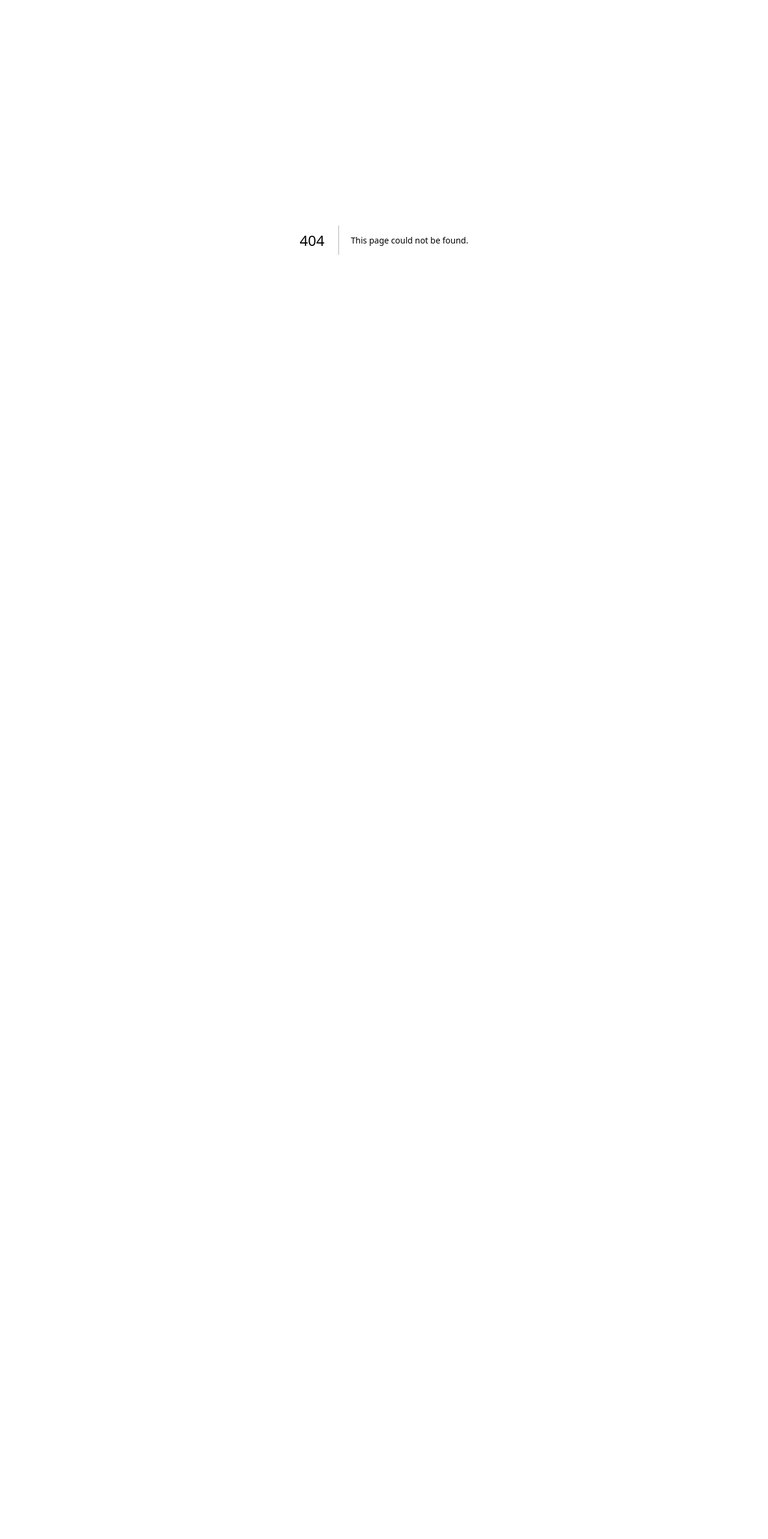
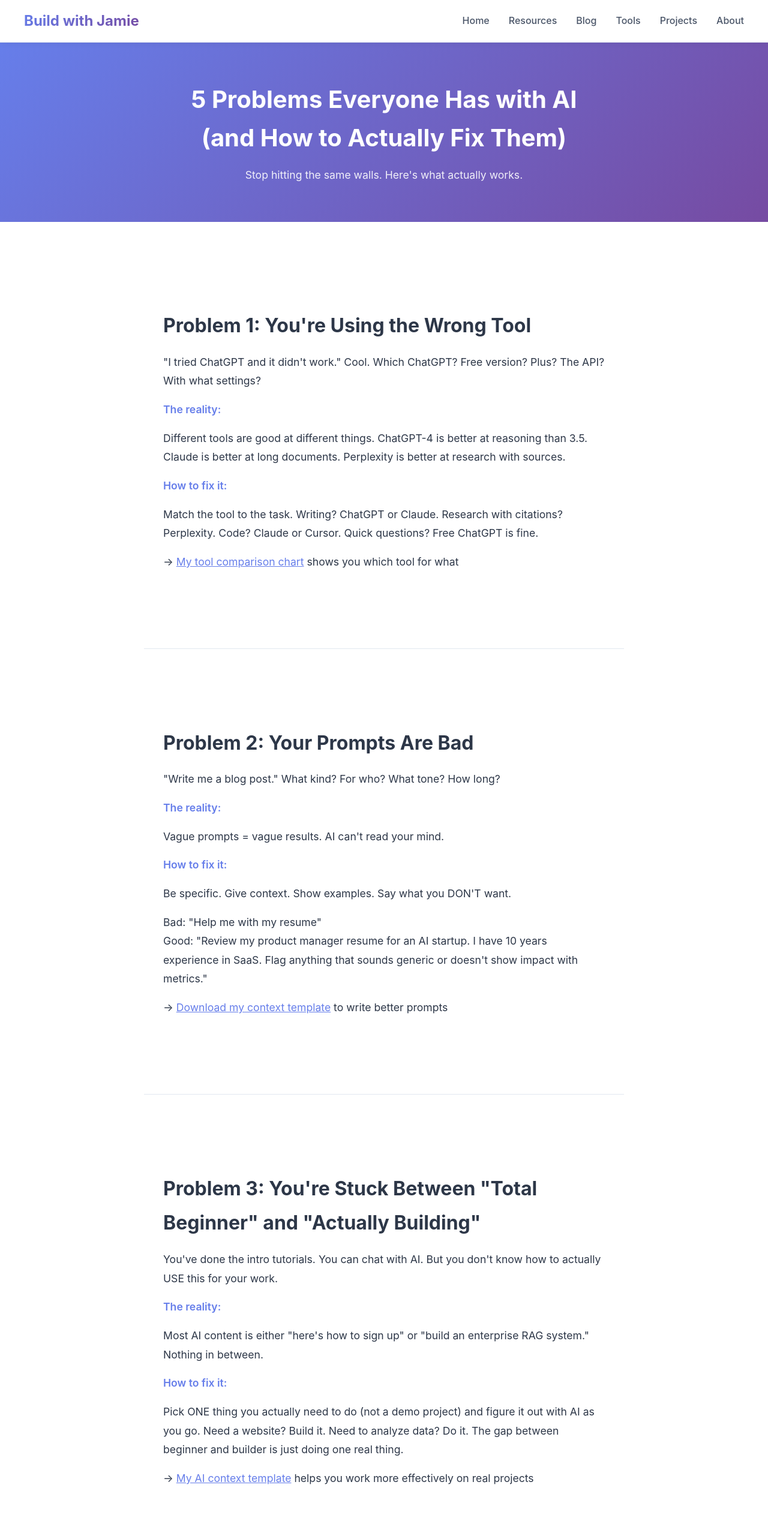
Before and after one commit to givemetheballai-debug/Buildwithjamie, a Next.js app: page /blog/5-problems in a window 1280 px wide. Before the commit this address had no page. Shown: the top 2566 px of the page at 60% size. Before the commit the page ends 800 px from the top, so only its background shows below. Built offline with nearby package versions, Linux system fonts and the light colour scheme.

Commit message:
Rename page to page.js

```diff
--- /dev/null
+++ b/app/blog/5-problems/page.js
@@ -0,0 +1,231 @@
+import Navigation from '../../../components/Navigation'
+import Footer from '../../../components/Footer'
+import Link from 'next/link'
+
+export default function FiveProblems() {
+  return (
+    <>
+      <Navigation />
+
+      {/* Article Header */}
+      <div style={{
+        marginTop: '70px',
+        padding: '4rem 2rem',
+        background: 'linear-gradient(135deg, #667eea 0%, #764ba2 100%)',
+        color: 'white',
+        textAlign: 'center'
+      }}>
+        <h1 style={{fontSize: '2.5rem', marginBottom: '1rem', fontWeight: '700'}}>
+          5 Problems Everyone Has with AI<br/>(and How to Actually Fix Them)
+        </h1>
+        <p style={{fontSize: '1.1rem', opacity: '0.9'}}>
+          Stop hitting the same walls. Here's what actually works.
+        </p>
+      </div>
+
+      {/* Article Content */}
+      <article style={{padding: '4rem 2rem'}}>
+        <div style={{maxWidth: '800px', margin: '0 auto', fontSize: '1.1rem', lineHeight: '1.8', color: '#2d3748'}}>
+
+          {/* Problem 1 */}
+          <section style={{marginBottom: '3rem'}}>
+            <h2 style={{fontSize: '2rem', marginBottom: '1rem', color: '#2d3748'}}>
+              Problem 1: You're Using the Wrong Tool
+            </h2>
+            <p style={{marginBottom: '1rem'}}>
+              "I tried ChatGPT and it didn't work." Cool. Which ChatGPT? Free version? Plus? The API? With what settings?
+            </p>
+            <p style={{marginBottom: '1rem', fontWeight: '600', color: '#667eea'}}>
+              The reality:
+            </p>
+            <p style={{marginBottom: '1rem'}}>
+              Different tools are good at different things. ChatGPT-4 is better at reasoning than 3.5. Claude is better at long documents. Perplexity is better at research with sources.
+            </p>
+            <p style={{marginBottom: '1rem', fontWeight: '600', color: '#667eea'}}>
+              How to fix it:
+            </p>
+            <p style={{marginBottom: '1rem'}}>
+              Match the tool to the task. Writing? ChatGPT or Claude. Research with citations? Perplexity. Code? Claude or Cursor. Quick questions? Free ChatGPT is fine.
+            </p>
+            <p>
+              → <Link href="/resources" style={{color: '#667eea', textDecoration: 'underline'}}>My tool comparison chart</Link> shows you which tool for what
+            </p>
+          </section>
+
+          <hr style={{margin: '3rem 0', border: 'none', borderTop: '1px solid #e2e8f0'}} />
+
+          {/* Problem 2 */}
+          <section style={{marginBottom: '3rem'}}>
+            <h2 style={{fontSize: '2rem', marginBottom: '1rem', color: '#2d3748'}}>
+              Problem 2: Your Prompts Are Bad
+            </h2>
+            <p style={{marginBottom: '1rem'}}>
+              "Write me a blog post." What kind? For who? What tone? How long?
+            </p>
+            <p style={{marginBottom: '1rem', fontWeight: '600', color: '#667eea'}}>
+              The reality:
+            </p>
+            <p style={{marginBottom: '1rem'}}>
+              Vague prompts = vague results. AI can't read your mind.
+            </p>
+            <p style={{marginBottom: '1rem', fontWeight: '600', color: '#667eea'}}>
+              How to fix it:
+            </p>
+            <p style={{marginBottom: '1rem'}}>
+              Be specific. Give context. Show examples. Say what you DON'T want.
+            </p>
+            <p style={{marginBottom: '1rem'}}>
+              Bad: "Help me with my resume"<br/>
+              Good: "Review my product manager resume for an AI startup. I have 10 years experience in SaaS. Flag anything that sounds generic or doesn't show impact with metrics."
+            </p>
+            <p>
+              → <Link href="/resources" style={{color: '#667eea', textDecoration: 'underline'}}>Download my context template</Link> to write better prompts
+            </p>
+          </section>
+
+          <hr style={{margin: '3rem 0', border: 'none', borderTop: '1px solid #e2e8f0'}} />
+
+          {/* Problem 3 */}
+          <section style={{marginBottom: '3rem'}}>
+            <h2 style={{fontSize: '2rem', marginBottom: '1rem', color: '#2d3748'}}>
+              Problem 3: You're Stuck Between "Total Beginner" and "Actually Building"
+            </h2>
+            <p style={{marginBottom: '1rem'}}>
+              You've done the intro tutorials. You can chat with AI. But you don't know how to actually USE this for your work.
+            </p>
+            <p style={{marginBottom: '1rem', fontWeight: '600', color: '#667eea'}}>
+              The reality:
+            </p>
+            <p style={{marginBottom: '1rem'}}>
+              Most AI content is either "here's how to sign up" or "build an enterprise RAG system." Nothing in between.
+            </p>
+            <p style={{marginBottom: '1rem', fontWeight: '600', color: '#667eea'}}>
+              How to fix it:
+            </p>
+            <p style={{marginBottom: '1rem'}}>
+              Pick ONE thing you actually need to do (not a demo project) and figure it out with AI as you go. Need a website? Build it. Need to analyze data? Do it. The gap between beginner and builder is just doing one real thing.
+            </p>
+            <p>
+              → <Link href="/resources" style={{color: '#667eea', textDecoration: 'underline'}}>My AI context template</Link> helps you work more effectively on real projects
+            </p>
+          </section>
+
+          <hr style={{margin: '3rem 0', border: 'none', borderTop: '1px solid #e2e8f0'}} />
+
+          {/* Problem 4 */}
+          <section style={{marginBottom: '3rem'}}>
+            <h2 style={{fontSize: '2rem', marginBottom: '1rem', color: '#2d3748'}}>
+              Problem 4: You're Scared of the Bill
+            </h2>
+            <p style={{marginBottom: '1rem'}}>
+              "What if I rack up $500 in API costs?" (Spoiler: You probably won't.)
+            </p>
+            <p style={{marginBottom: '1rem', fontWeight: '600', color: '#667eea'}}>
+              The reality:
+            </p>
+            <ul style={{marginBottom: '1rem', paddingLeft: '2rem'}}>
+              <li>Free tiers of ChatGPT and Claude handle 90% of normal use</li>
+              <li>Paid plans ($20/month) give you plenty of runway</li>
+              <li>API costs only matter if you're building a product</li>
+            </ul>
+            <p style={{marginBottom: '1rem', fontWeight: '600', color: '#667eea'}}>
+              How to fix it:
+            </p>
+            <p>
+              Start with free. Upgrade to paid when you hit limits. Don't even think about API costs unless you're building something for other people to use.
+            </p>
+          </section>
+
+          <hr style={{margin: '3rem 0', border: 'none', borderTop: '1px solid #e2e8f0'}} />
+
+          {/* Problem 5 */}
+          <section style={{marginBottom: '3rem'}}>
+            <h2 style={{fontSize: '2rem', marginBottom: '1rem', color: '#2d3748'}}>
+              Problem 5: You Keep Losing Your Work
+            </h2>
+            <p style={{marginBottom: '1rem'}}>
+              You're mid-conversation, making progress, then... conversation limit. Everything's gone.
+            </p>
+            <p style={{marginBottom: '1rem', fontWeight: '600', color: '#667eea'}}>
+              The reality:
+            </p>
+            <p style={{marginBottom: '1rem'}}>
+              AI has short-term memory. Long conversations degrade. You need a system.
+            </p>
+            <p style={{marginBottom: '1rem', fontWeight: '600', color: '#667eea'}}>
+              How to fix it:
+            </p>
+            <ul style={{marginBottom: '1rem', paddingLeft: '2rem'}}>
+              <li>Keep a running doc of important outputs</li>
+              <li>Start fresh conversations when things get messy</li>
+              <li>Use Projects feature (Claude) or Custom GPTs (ChatGPT) for ongoing work</li>
+              <li>Save your best prompts in a doc you can reuse</li>
+            </ul>
+            <p>
+              → <Link href="/resources" style={{color: '#667eea', textDecoration: 'underline'}}>Download my context template</Link> to maintain continuity across sessions
+            </p>
+          </section>
+
+          <hr style={{margin: '3rem 0', border: 'none', borderTop: '1px solid #e2e8f0'}} />
+
+          {/* Conclusion */}
+          <section style={{marginBottom: '3rem'}}>
+            <h2 style={{fontSize: '2rem', marginBottom: '1rem', color: '#2d3748'}}>
+              The Real Issue
+            </h2>
+            <p style={{marginBottom: '1rem'}}>
+              None of these problems are about AI being too complicated. They're about AI companies not telling you the obvious stuff because they assume you'll figure it out.
+            </p>
+            <p style={{marginBottom: '1rem'}}>
+              You don't need a course. You need someone to just tell you what actually works.
+            </p>
+            <p style={{fontWeight: '600', fontSize: '1.2rem'}}>
+              Now you know.
+            </p>
+          </section>
+
+          {/* CTA */}
+          <div style={{
+            marginTop: '4rem',
+            padding: '2rem',
+            background: '#f7fafc',
+            borderRadius: '12px',
+            textAlign: 'center'
+          }}>
+            <h3 style={{fontSize: '1.5rem', marginBottom: '1rem', color: '#2d3748'}}>
+              Want more practical AI tips?
+            </h3>
+            <div style={{display: 'flex', gap: '1rem', justifyContent: 'center', flexWrap: 'wrap'}}>
+              <Link href="/resources" style={{
+                display: 'inline-block',
+                padding: '0.75rem 2rem',
+                background: 'linear-gradient(135deg, #667eea 0%, #764ba2 100%)',
+                color: 'white',
+                borderRadius: '6px',
+                textDecoration: 'none',
+                fontWeight: '600'
+              }}>
+                Get Free Resources
+              </Link>
+              <Link href="/explainers" style={{
+                display: 'inline-block',
+                padding: '0.75rem 2rem',
+                background: 'white',
+                color: '#667eea',
+                border: '2px solid #667eea',
+                borderRadius: '6px',
+                textDecoration: 'none',
+                fontWeight: '600'
+              }}>
+                AI Explainers
+              </Link>
+            </div>
+          </div>
+
+        </div>
+      </article>
+
+      <Footer />
+    </>
+  )
+}
```
